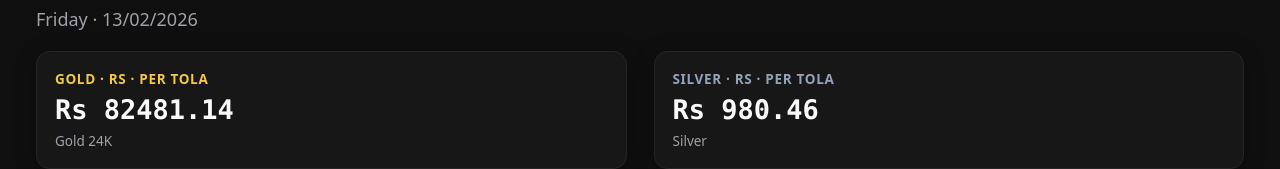
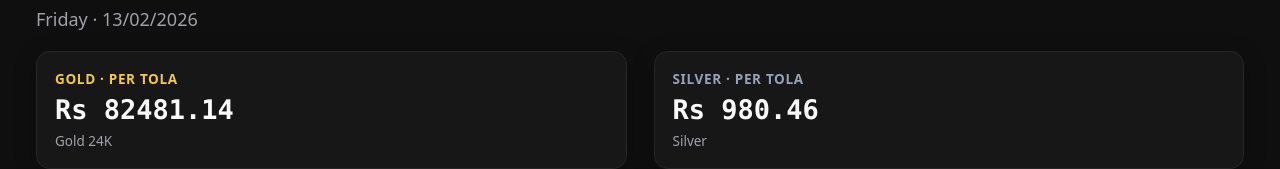
Before and after one commit to sheharzad-developer/Gold-Silver-Rates-Worldwide, a Next.js app: page /india-gold-silver in a window 1280 px wide. Shown: the part 227-396 px from the top of the page. Built offline with nearby package versions, Linux system fonts and the light colour scheme; no server answers.

Commit message:
Rupees removed

```diff
--- a/src/components/CountryGoldSilverLayout.tsx
+++ b/src/components/CountryGoldSilverLayout.tsx
@@ -89,14 +89,14 @@ export function CountryGoldSilverLayout({ config, rates, pageContent }: Props) {
           return (
             <div className="mb-6 grid grid-cols-2 gap-x-4 gap-y-6 sm:gap-x-6 sm:gap-y-8">
               <div className="card-premium card-gold rounded-xl border border-[var(--border)] p-4">
-                <p className="mb-1 text-xs font-semibold uppercase tracking-wider text-[var(--gold)]">Gold · Rs · Per tola</p>
+                <p className="mb-1 text-xs font-semibold uppercase tracking-wider text-[var(--gold)]">Gold · Per tola</p>
                 <p className="font-mono text-xl font-bold text-[var(--foreground)] sm:text-2xl">
                   Rs {gold24Tola.toFixed(2)}
                 </p>
                 <p className="mt-1 text-xs text-[var(--foreground-muted)]">Gold 24K</p>
               </div>
               <div className="card-premium card-silver rounded-xl border border-[var(--border)] p-4">
-                <p className="mb-1 text-xs font-semibold uppercase tracking-wider text-[var(--silver)]">Silver · Rs · Per tola</p>
+                <p className="mb-1 text-xs font-semibold uppercase tracking-wider text-[var(--silver)]">Silver · Per tola</p>
                 <p className="font-mono text-xl font-bold text-[var(--foreground)] sm:text-2xl">
                   Rs {silverTola.toFixed(2)}
                 </p>
```
